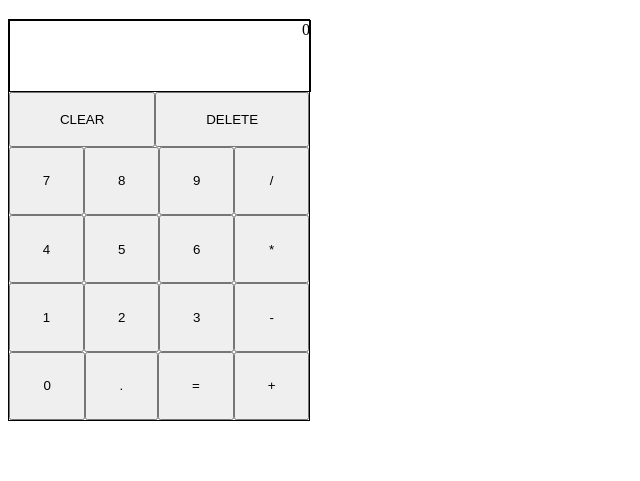
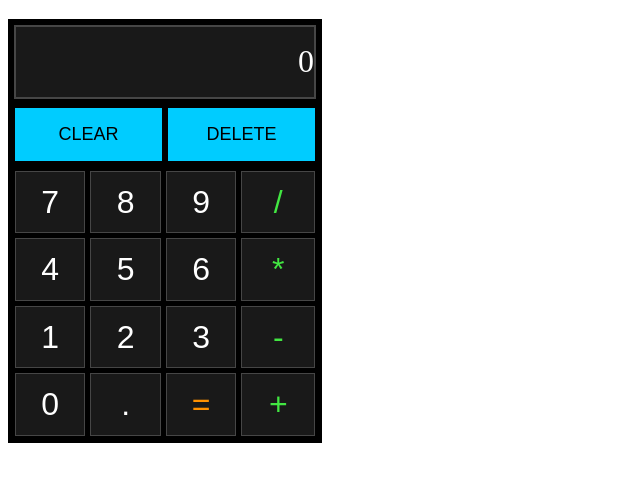
Before and after one commit to Shahad7/odin-calculator, a plain HTML site: page index.html in a window 1280 px wide. Shown: the part 61-542 px from the top of the page, without its empty margins (0-640 px from the left). Drawn offline with Linux system fonts and the light colour scheme.

Commit message:
fix style

```diff
--- a/index.html
+++ b/index.html
@@ -4,11 +4,14 @@
         <title>odin-calculator</title>
         <script src="script.js" defer></script>
         <link rel="stylesheet" href="style.css">
+        <link rel="shortcut icon" href="favicon.ico">
     </head>
     <body>
         <div class="header"><h1>Calculator</h1></div>
         <div class="container">
-            <div class="display"></div>
+            <div class="display">
+                <div class="displayContainer"></div>
+            </div>
             <div class="options">
                 <button id="clear">CLEAR</button>
                 <button id="del">DELETE</button>
--- a/script.js
+++ b/script.js
@@ -1,5 +1,5 @@
 let text,operand1,flag1=0,operand2,operation,flag2=0,flag3=0;
-const display = document.querySelector('.display');
+const display = document.querySelector('.displayContainer');
 let displayContent = document.createElement('span');
 display.appendChild(displayContent);
 displayContent.textContent = 0;
@@ -10,7 +10,7 @@ buttons.forEach((button)=>{
 button.addEventListener('click',()=>{
    if(displayContent.textContent==0)
       displayContent.textContent='';
-   if(displayContent.textContent.length>15)
+   if(displayContent.textContent.length>9)
       displayContent.textContent = Number(displayContent.textContent).toExponential();
    if(!flag3)
    {
@@ -94,3 +94,12 @@ clear.addEventListener('click',clearAll);
 
 const del = document.querySelector('#del');
 del.addEventListener('click',deleteIt);
+
+const buttonsToGlow = document.querySelectorAll('button');
+buttonsToGlow.forEach((button)=> {
+   button.addEventListener('click',glow);
+})
+
+function glow(){
+
+}
--- a/style.css
+++ b/style.css
@@ -1,46 +1,77 @@
 .container{
     display: flex;
     flex-direction: column;
-    height: 400px;
-    width:300px;
-    border: solid black 1px;
+    height: 420px;
+    width:310px;
+    border: solid black 2px;
+    background-color: black;
 }
-
 .display{
-    height:90px;
-    border: solid black 1px;
-    width:300px;
+    padding: 4px;
+}
+.displayContainer{
+    height:70px;
+    border:solid rgb(70,70,70) 2px;
+    background-color:rgb(25,25,25);
+    width:298px;
     display: flex;
+    font-size:xx-large;
+    align-items: center;
     flex-direction: row-reverse;
+    color:white;
 }
 .buttons{
     display: flex;
-
+    gap:5px;
     height: 350px;
+    padding: 5px;
 
 }
 .options{
     display: flex;
     height:70px;
+    padding:5px;
+    gap:6px;
 }
 .operations{
     display: flex;
     flex-direction: column;
     width:93px;
+    gap:5px;
 
 }
 .operands{
     display: flex;
     flex-direction: column;
     width:280px;
+    gap:5px;
 
 }
 .row{
     display: flex;
     flex-grow: 1;
+    gap:5px;
 }
 
 button{
     flex-grow: 1;
+    flex-basis: 0;
+}
 
+.buttons button{
+    color: white;
+    background-color:rgb(25,25,25);
+    border:solid rgb(70,70,70) 0.01px;
+    font-size: xx-large;
 }
+.options button{
+    background-color: rgb(0, 204, 255);
+    font-size: large;
+    border:none;
+}
+.operations button{
+    color:rgb(66, 230, 66);
+}
+#equalTo{
+    color:rgb(255, 145, 0);
+}
```
Also changed, not shown: favicon.ico (added).
